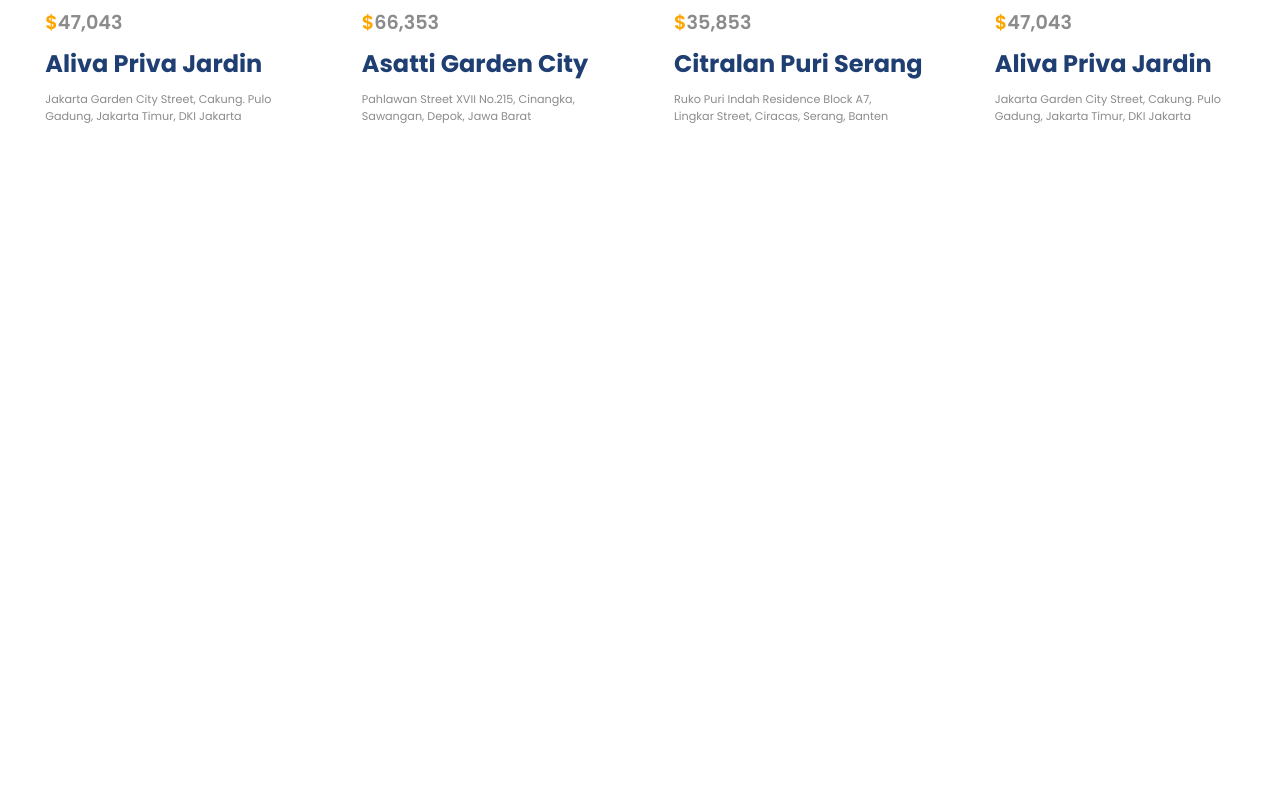
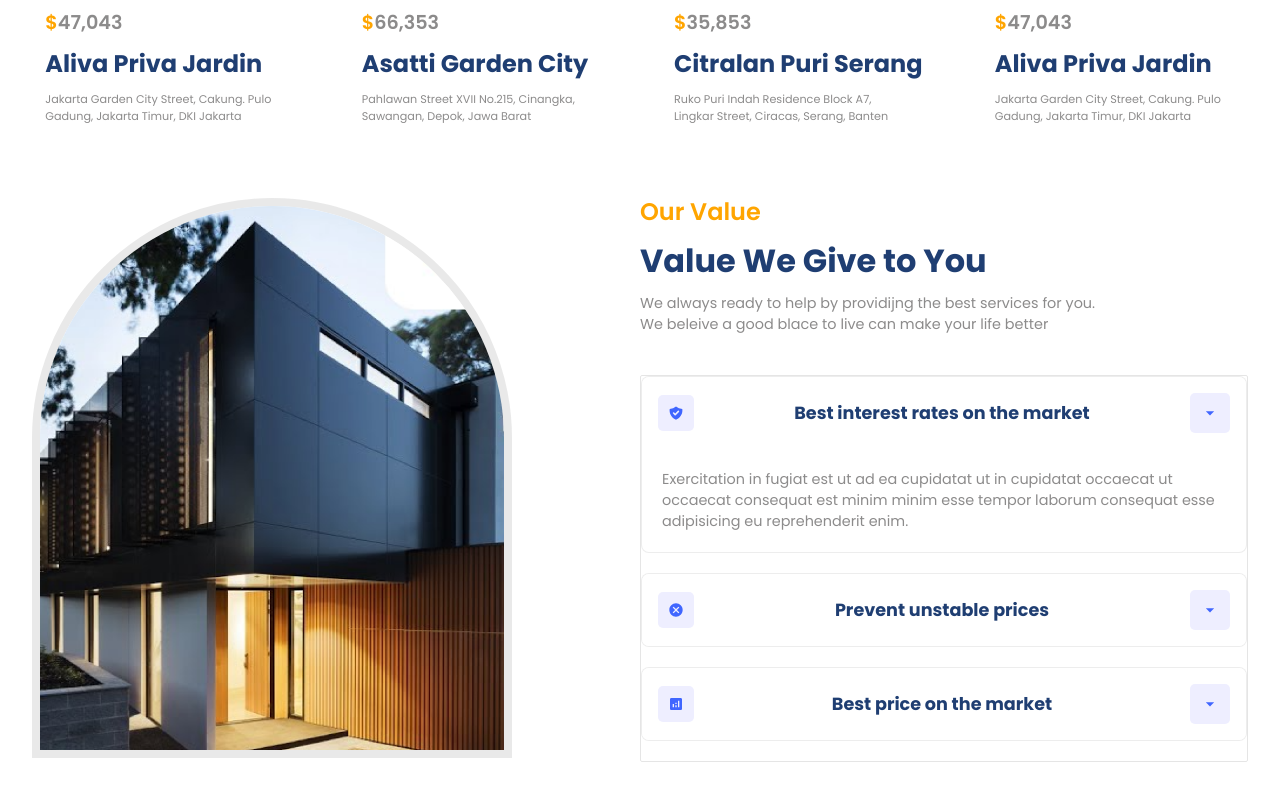
Before and after one commit to MehediMashfan086/react-project-homeyz, a React (Create React App) app: page / in a window 1280 px wide. Shown: the part 1224-2018 px from the top of the page. Before the commit the page ends 1386 px from the top, so only its background shows below. Built offline with nearby package versions, Linux system fonts and the light colour scheme.

Commit message:
feat(Value): Value Section Done

```diff
--- a/package.json
+++ b/package.json
@@ -7,6 +7,7 @@
     "@testing-library/react": "^13.4.0",
     "@testing-library/user-event": "^13.5.0",
     "react": "^18.2.0",
+    "react-accessible-accordion": "^5.0.0",
     "react-countup": "^6.4.2",
     "react-dom": "^18.2.0",
     "react-icons": "^4.10.1",
--- a/src/App.js
+++ b/src/App.js
@@ -3,6 +3,7 @@
 import Header from './components/Header/Header';
 import Hero from './components/Hero/Hero';
 import Residencies from './components/Residencies/Residencies';
+import Value from './components/Value/Value';
 
 function App() {
   return (
@@ -14,6 +15,7 @@
       </div>
       <Companies />
       <Residencies />
+      <Value />
     </div>
   );
 }
--- /dev/null
+++ b/src/components/Value/Value.css
@@ -0,0 +1,51 @@
+.v-container .image-container {
+    border: 8px solid rgb(232 232 232 / 93%);
+}
+
+.v-container>div {
+    flex: 1;
+}
+
+.v-right {
+    gap: 0.5rem;
+}
+
+.accordion {
+    margin-top: 2rem;
+    border: none;
+}
+
+.accordionItem {
+    background: white;
+    border: 0.8px solid rgba(128, 128, 128, 0.143);
+    border-radius: 8px;
+    overflow: hidden;
+    margin-bottom: 20px;
+}
+
+.accordionItem.expanded {
+    box-shadow: var(--shadow);
+    border-radius: 6px;
+}
+
+.accordionButton {
+    background: white;
+    padding: 1rem;
+    width: 100%;
+    justify-content: space-between;
+    cursor: pointer;
+}
+
+.icon {
+    padding: 10px;
+    background: #eeeeff;
+    border-radius: 5px;
+}
+
+.icon svg {
+    fill: var(--blue);
+}
+
+.accordionButton .primaryText {
+    font-size: 1.1rem;
+}
--- /dev/null
+++ b/src/components/Value/Value.jsx
@@ -0,0 +1,83 @@
+import React, { useState } from 'react'
+import "./Value.css"
+import {
+    Accordion,
+    AccordionItem,
+    AccordionItemHeading,
+    AccordionItemButton,
+    AccordionItemPanel,
+    AccordionItemState
+} from "react-accessible-accordion";
+import "react-accessible-accordion/dist/fancy-example.css";
+import { MdOutlineArrowDropDown } from 'react-icons/md';
+import data from "../../utils/accordion";
+
+const Value = () => {
+    const [className, setClassName] = useState(null);
+  return (
+    <section className="v-wrapper">
+        <div className="paddings innerWidth flexCenter v-container">
+            {/* Left Side */}
+            <div className="v-left">
+                <div className="image-container">
+                    <img src="/images/value.png" alt="value-logo" />
+                </div>
+            </div>
+
+            {/* Right Side */}
+            <div className="flexColStart v-right">
+                <span className='orangeText'>Our Value</span>
+                <span className='primaryText'>Value We Give to You</span>
+                <span className='secondaryText'>
+                    We always ready to help by providijng the best services for you.
+                    <br />
+                    We beleive a good blace to live can make your life better
+                </span>
+
+                <Accordion
+                className='accordion'
+                allowMultipleExpanded={false}
+                preExpanded={[0]}
+                >
+                    {
+                        data.map((item, i)=> {
+                            return (
+                                <AccordionItem className={`accordionItem ${className}`} key={i} uuid={i}>
+                                    <AccordionItemHeading>
+                                        <AccordionItemButton className='flexCenter accordionButton'>
+                                            <AccordionItemState>
+                                                {({ expanded }) =>
+                                                    expanded
+                                                        ? setClassName("expanded")
+                                                        : setClassName("collapsed")
+                                                }
+                                            </AccordionItemState>
+
+                                            <div className="flexCenter icon">
+                                                {item.icon}
+                                            </div>
+                                            <span className="primaryText">
+                                                {item.heading}
+                                            </span>
+                                            <div className="flexCenter icon">
+                                                <MdOutlineArrowDropDown size={20} />
+                                            </div>
+                                        </AccordionItemButton>
+                                    </AccordionItemHeading>
+                                    <AccordionItemPanel>
+                                        <p className="secondaryText">
+                                            {item.detail}
+                                        </p>
+                                    </AccordionItemPanel>
+                                </AccordionItem>
+                            )
+                        })
+                    }
+                </Accordion>
+            </div>
+        </div>
+    </section>
+  )
+}
+
+export default Value
```
Also changed, not shown: 1 other file (tests, documents, lock files or other folders).
